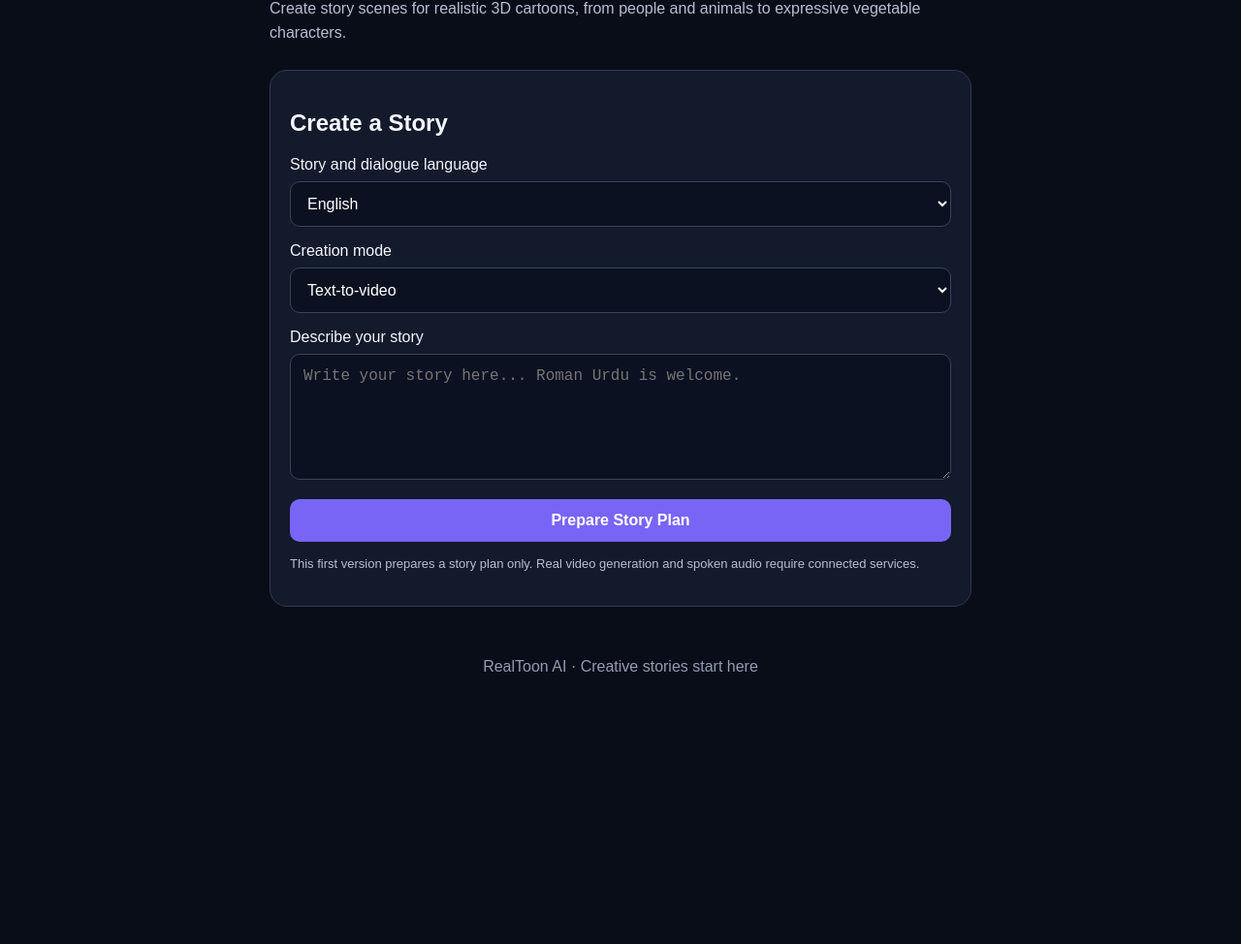
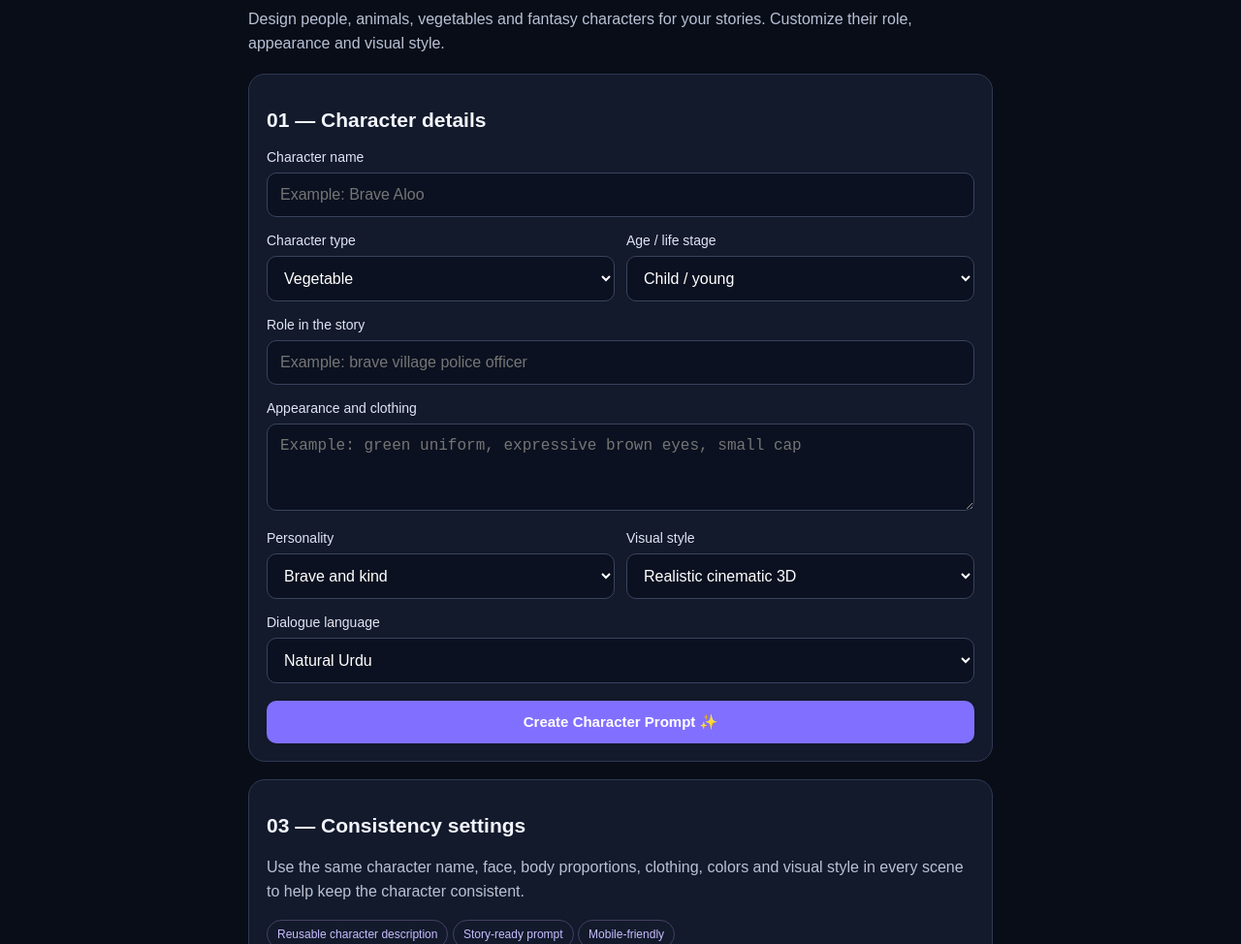
Before and after one commit to awaisshaha1982-coder/realtoon-ai, a plain HTML site: page index.html in a window 1280 px wide. Shown: the part 190-1164 px from the top of the page at 97% size. Before the commit the page ends 912 px from the top, so only its background shows below. Drawn offline with Linux system fonts and the light colour scheme.

Commit message:
Refactor index.html for character creation interface

```diff
--- a/index.html
+++ b/index.html
@@ -3,108 +3,167 @@
 <html lang="en">
 <head>
 <meta charset="UTF-8">
-  <meta name="viewport" content="width=device-width, initial-scale=1.0">
-  <title>RealToon AI</title>
+<meta name="viewport" content="width=device-width, initial-scale=1">
+<meta name="theme-color" content="#090d18">
+<title>RealToon AI — Character Studio</title>
 <style>
-    * { box-sizing: border-box; }
-    body {
-      margin: 0;
-      font-family: Arial, sans-serif;
-      background: #090d18;
-      color: #f4f6ff;
-    }
-    header {
-      padding: 20px;
-      border-bottom: 1px solid #283047;
-      display: flex;
-      justify-content: space-between;
-      align-items: center;
-    }
-    .logo { color: #9b8cff; font-size: 23px; font-weight: bold; }
-    main { max-width: 760px; margin: auto; padding: 28px 18px; }
-    h1 { font-size: 36px; line-height: 1.15; }
-    .glow { color: #a99aff; }
-    p { color: #b7bfd3; line-height: 1.6; }
-    .panel {
-      margin-top: 25px;
-      padding: 20px;
-      border: 1px solid #303953;
-      background: #121a2b;
-      border-radius: 18px;
-    }
-    label { display: block; margin: 16px 0 8px; }
-    select, textarea, input, button {
-      width: 100%;
-      padding: 13px;
-      border-radius: 10px;
-      border: 1px solid #39435d;
-      background: #0b1120;
-      color: white;
-      font-size: 16px;
-    }
-    textarea { min-height: 130px; resize: vertical; }
-    button {
-      margin-top: 16px;
-      border: none;
-      background: #7865f5;
-      font-weight: bold;
-      cursor: pointer;
-    }
-    button:active { opacity: .8; }
-    .note { font-size: 13px; }
-    footer { text-align: center; padding: 25px; color: #929bb2; }
+*{box-sizing:border-box}
+body{margin:0;background:#090d18;color:#f4f5ff;font-family:Arial,sans-serif}
+header{padding:18px;border-bottom:1px solid #283047;display:flex;justify-content:space-between;align-items:center;gap:10px}
+.logo{font-size:22px;font-weight:bold;color:#ac9bff}
+main{max-width:800px;margin:auto;padding:22px 16px 45px}
+h1{font-size:34px;line-height:1.15;margin-bottom:12px}
+h2{font-size:21px}
+p{color:#b9c1d5;line-height:1.6}
+.panel{background:#121a2b;border:1px solid #303953;border-radius:17px;padding:18px;margin-top:18px}
+label{display:block;margin:16px 0 8px;font-size:14px;color:#e1e4f4}
+input,select,textarea{width:100%;padding:13px;border-radius:10px;border:1px solid #39435d;background:#0b1120;color:white;font-size:16px}
+textarea{min-height:90px;resize:vertical}
+button{padding:13px;border:0;border-radius:10px;background:#8170ff;color:white;font-size:15px;font-weight:bold;cursor:pointer}
+.primary{width:100%;margin-top:18px}
+.secondary{background:#26314a;margin-top:10px;width:100%}
+.grid{display:grid;grid-template-columns:1fr 1fr;gap:12px}
+.result{display:none;margin-top:18px}
+#prompt{min-height:190px}
+.tag{display:inline-block;border:1px solid #454064;border-radius:30px;padding:7px 10px;color:#c8bdff;font-size:12px}
+footer{text-align:center;padding:20px;color:#8993ac;font-size:13px}
+@media(max-width:480px){.grid{grid-template-columns:1fr}h1{font-size:30px}main{padding:18px 12px}}
 </style>
 </head>
 <body>
 <header>
   <div class="logo">✦ RealToon AI</div>
-    <span>Story Studio</span>
+  <span class="tag">Character Studio</span>
 </header>
 <main>
-    <h1>Turn your ideas into <span class="glow">cinematic stories.</span></h1>
-    <p>Create story scenes for realistic 3D cartoons, from people and animals to expressive vegetable characters.</p>
+  <span class="tag">CREATE YOUR OWN CHARACTERS</span>
+  <h1>Bring your characters to <span style="color:#ac9bff">life.</span></h1>
+  <p>Design people, animals, vegetables and fantasy characters for your stories. Customize their role, appearance and visual style.</p>
 
   <section class="panel">
-      <h2>Create a Story</h2>
-      <label for="language">Story and dialogue language</label>
+    <h2>01 — Character details</h2>
+    <label for="name">Character name</label>
+    <input id="name" placeholder="Example: Brave Aloo">
+
+    <div class="grid">
+      <div>
+        <label for="type">Character type</label>
+        <select id="type">
+          <option>Vegetable</option>
+          <option>Human</option>
+          <option>Animal</option>
+          <option>Fantasy creature</option>
+          <option>Robot</option>
+          <option>Custom character</option>
+        </select>
+      </div>
+      <div>
+        <label for="age">Age / life stage</label>
+        <select id="age">
+          <option>Child / young</option>
+          <option>Teenager</option>
+          <option>Adult</option>
+          <option>Elderly</option>
+          <option>Ageless / unknown</option>
+        </select>
+      </div>
+    </div>
+
+    <label for="role">Role in the story</label>
+    <input id="role" placeholder="Example: brave village police officer">
+
+    <label for="look">Appearance and clothing</label>
+    <textarea id="look" placeholder="Example: green uniform, expressive brown eyes, small cap"></textarea>
+
+    <div class="grid">
+      <div>
+        <label for="mood">Personality</label>
+        <select id="mood">
+          <option>Brave and kind</option>
+          <option>Funny and playful</option>
+          <option>Quiet and mysterious</option>
+          <option>Smart and curious</option>
+          <option>Shy but helpful</option>
+          <option>Custom personality</option>
+        </select>
+      </div>
+      <div>
+        <label for="style">Visual style</label>
+        <select id="style">
+          <option>Realistic cinematic 3D</option>
+          <option>Stylized realistic 3D</option>
+          <option>Family-friendly animation</option>
+          <option>Fantasy cinematic 3D</option>
+        </select>
+      </div>
+    </div>
+
+    <label for="language">Dialogue language</label>
     <select id="language">
+      <option>Natural Urdu</option>
+      <option>Roman Urdu input, natural Urdu speech</option>
       <option>English</option>
-        <option>Urdu</option>
-        <option>Roman Urdu</option>
+      <option>Pashto</option>
     </select>
 
-      <label for="mode">Creation mode</label>
-      <select id="mode">
-        <option>Text-to-video</option>
-        <option>Image-to-video</option>
-      </select>
+    <button class="primary" onclick="makeCharacter()">Create Character Prompt ✨</button>
+  </section>
 
-      <label for="story">Describe your story</label>
-      <textarea id="story" placeholder="Write your story here... Roman Urdu is welcome."></textarea>
+  <section class="panel result" id="result">
+    <h2>02 — Your character prompt</h2>
+    <p>Your customized prompt is ready to use with a compatible AI image or video service.</p>
+    <textarea id="prompt" readonly></textarea>
+    <button class="primary" onclick="copyPrompt()">Select / Copy Prompt</button>
+    <p id="status" aria-live="polite"></p>
+    <button class="secondary" onclick="resetForm()">Create Another Character</button>
+  </section>
 
-      <button onclick="makePlan()">Prepare Story Plan</button>
-      <div id="result" aria-live="polite"></div>
-      <p class="note">This first version prepares a story plan only. Real video generation and spoken audio require connected services.</p>
+  <section class="panel">
+    <h2>03 — Consistency settings</h2>
+    <p>Use the same character name, face, body proportions, clothing, colors and visual style in every scene to help keep the character consistent.</p>
+    <span class="tag">Reusable character description</span>
+    <span class="tag">Story-ready prompt</span>
+    <span class="tag">Mobile-friendly</span>
   </section>
+
+  <p style="font-size:13px">Current version: character prompt builder. AI image generation, video animation, voice generation and account saving are not connected yet.</p>
 </main>
-  <footer>RealToon AI · Creative stories start here</footer>
+<footer>RealToon AI · Your imagination, your characters.</footer>
+
 <script>
-    function makePlan() {
-      const story = document.getElementById('story').value.trim();
-      const result = document.getElementById('result');
-      if (!story) {
-        result.innerHTML = '<p>Please enter a story first.</p>';
-        return;
+function makeCharacter(){
+  const name=document.getElementById('name').value.trim()||'Original Character';
+  const type=document.getElementById('type').value;
+  const age=document.getElementById('age').value;
+  const role=document.getElementById('role').value.trim()||'a character in an original story';
+  const look=document.getElementById('look').value.trim()||'distinctive, detailed appearance suitable for the story';
+  const mood=document.getElementById('mood').value;
+  const style=document.getElementById('style').value;
+  const language=document.getElementById('language').value;
+  const prompt=`Create an original ${style} character named "${name}". Character type: ${type}. Life stage: ${age}. Story role: ${role}. Appearance and clothing: ${look}. Personality: ${mood}. Give the character a distinctive, expressive face, coherent anatomy for its character type, detailed materials, natural cinematic lighting, clear silhouette and polished production quality. Full-body character reference, standing in a neutral pose against a simple studio background. Keep the same face, proportions, colors, clothing and identifying details in future scenes. Dialogue language requirement: ${language}. Preserve the story's meaning and use natural pronunciation; do not translate the story unless requested.`;
+  document.getElementById('prompt').value=prompt;
+  document.getElementById('result').style.display='block';
+  document.getElementById('status').textContent='Prompt created! You can select the text and copy it.';
+  document.getElementById('result').scrollIntoView({behavior:'smooth',block:'start'});
 }
-      result.innerHTML =
-        '<h3>Your story idea is ready for planning</h3>' +
-        '<p>' + escapeText(story) + '</p>' +
-        '<p>Next step: divide this story into scenes, then connect a video and speech provider.</p>';
+function copyPrompt(){
+  const box=document.getElementById('prompt');
+  box.focus();
+  box.select();
+  box.setSelectionRange(0,box.value.length);
+  document.getElementById('status').textContent='Text selected. Long-press the text and tap Copy if the copy menu does not appear automatically.';
+  if(navigator.clipboard && window.isSecureContext){
+    navigator.clipboard.writeText(box.value).then(()=>{
+      document.getElementById('status').textContent='Prompt copied! You can paste it into another tool.';
+    }).catch(()=>{});
   }
-    function escapeText(text) {
-      const div = document.createElement('div');
-      div.textContent = text;
-      return div.innerHTML;
+}
+function resetForm(){
+  document.getElementById('name').value='';
+  document.getElementById('role').value='';
+  document.getElementById('look').value='';
+  document.getElementById('result').style.display='none';
+  window.scrollTo({top:0,behavior:'smooth'});
 }
 </script>
 </body>
```
Lines whose indentation alone changed are shown as unchanged.
